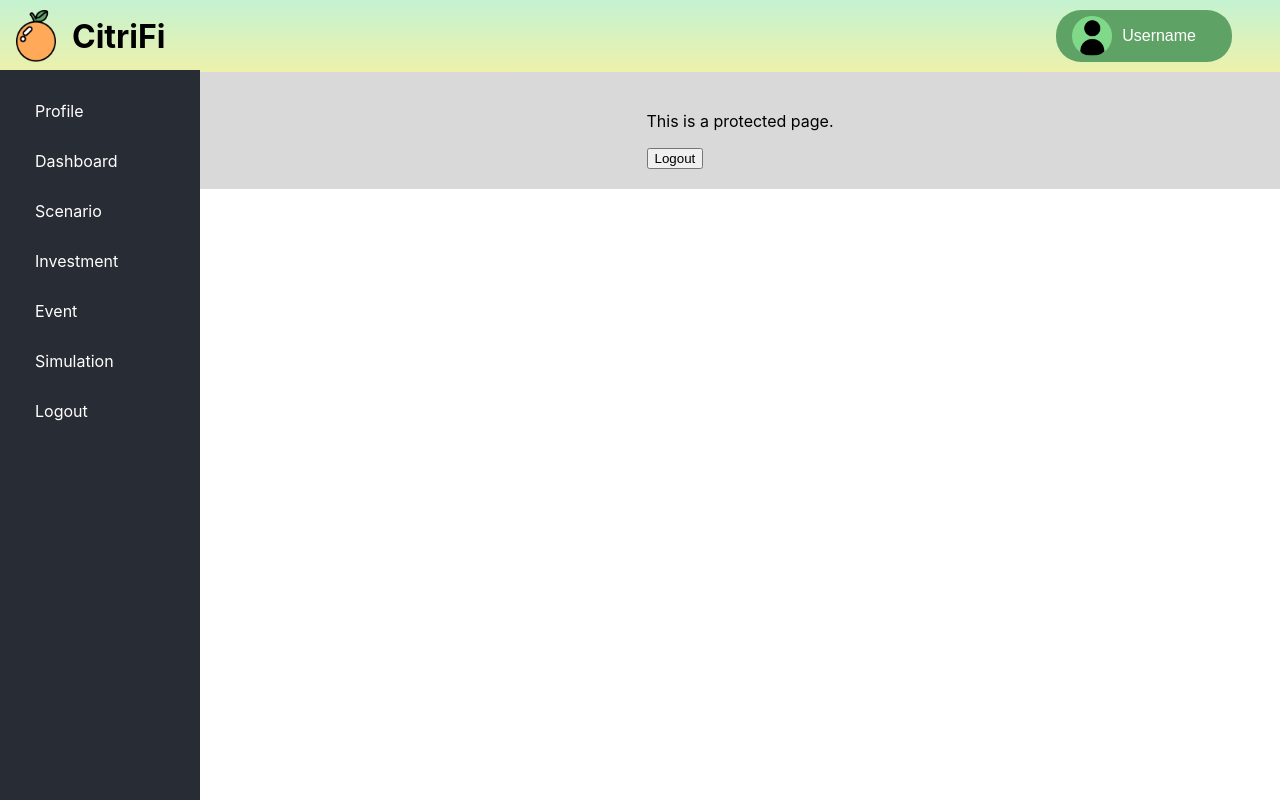
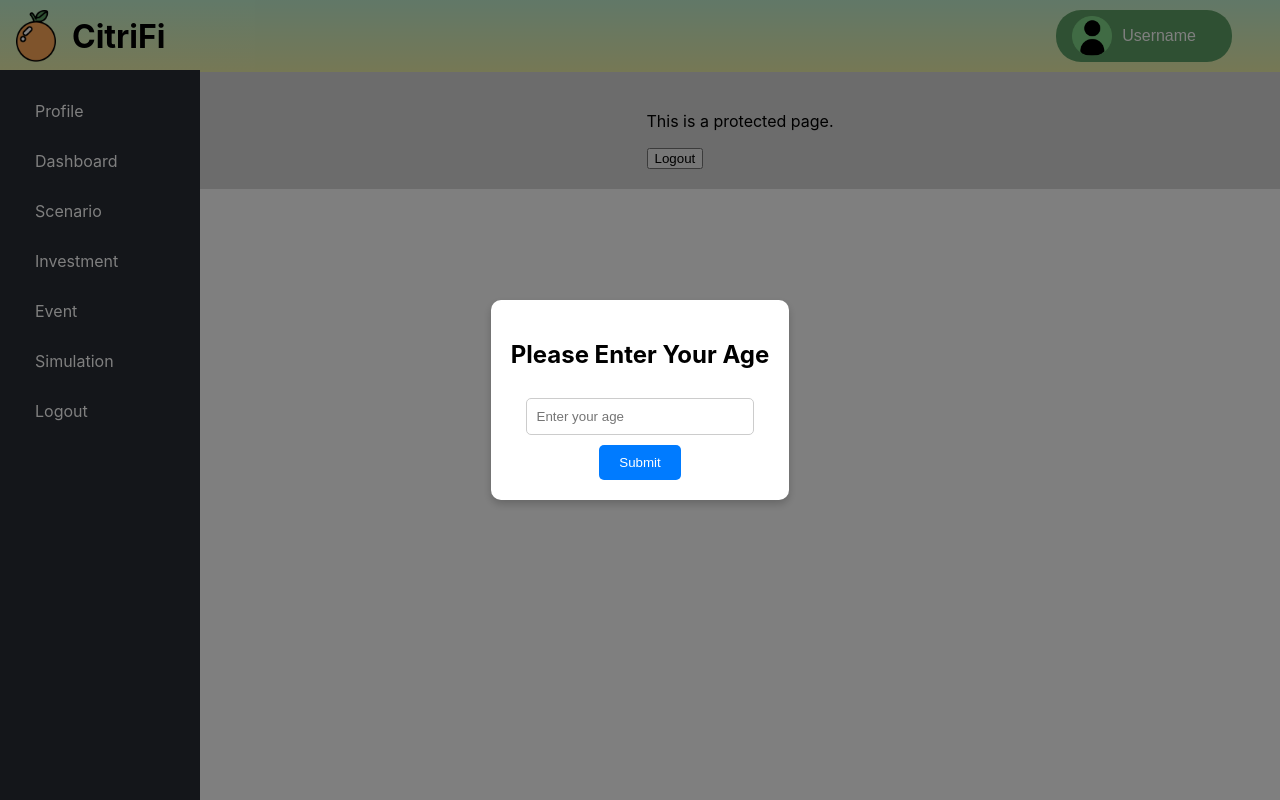
Before and after one commit to Amanda-Ng/Lifetime-Financial-Planner, a React (Create React App) app in the folder client/: page /home in a window 1280 px wide. Built offline with nearby package versions, Linux system fonts and the light colour scheme; no server answers; sample sign-in values are in the browser's storage.

Commit message:
Add popup window to enter age with css

```diff
--- /dev/null
+++ b/client/src/Home.css
@@ -0,0 +1,37 @@
+.popup_container {
+    position: fixed;
+    top: 0;
+    left: 0;
+    width: 100%;
+    height: 100%;
+    background-color: rgba(0, 0, 0, 0.5);
+    display: flex;
+    justify-content: center;
+    align-items: center;
+    z-index: 1000;
+}
+
+.popup_container div {
+    background-color: white;
+    padding: 20px;
+    border-radius: 10px;
+    box-shadow: 0 4px 8px rgba(0, 0, 0, 0.2);
+    text-align: center;
+}
+
+.age_input {
+    padding: 10px;
+    margin: 10px 0;
+    border-radius: 5px;
+    border: 1px solid #ccc;
+    width: 80%;
+}
+
+.submit_age_button {
+    padding: 10px 20px;
+    background-color: #007BFF;
+    color: white;
+    border: none;
+    border-radius: 5px;
+    cursor: pointer;
+}
--- a/client/src/Home.js
+++ b/client/src/Home.js
@@ -6,10 +6,13 @@
 import { useEffect, useState, React } from "react";
 import useApp from "./hooks/useApp";
 import { axiosClient } from "./services/apiClient";
+import "./Home.css";
 
 function Home() {
     const { token, logout } = useApp();
     const [user, setUser] = useState(null);
+    const [age, setAge] = useState(""); // State to store the user's age
+    const [showPopup, setShowPopup] = useState(true); // State to control popup visibility
 
     useEffect(() => {
         (async () => {
@@ -22,13 +25,33 @@ function Home() {
         })();
     }, [token]);
 
+    const handleAgeSubmit = () => {
+        if (age.trim() === "" || isNaN(age) || age <= 0) {
+            alert("Please enter a valid age.");
+            return;
+        }
+        setShowPopup(false); // Close the popup after valid input
+        console.log("User's age:", age); // You can send this to the server if needed
+    };
+
     return (
         <div className="p-4">
+            {showPopup && (
+                <div className="popup_container">
+                    <div>
+                        <h2>Please Enter Your Age</h2>
+                        <input className="age_input" type="number" value={age} onChange={(e) => setAge(e.target.value)} placeholder="Enter your age" />
+                        <br />
+                        <button className="submit_age_button" onClick={handleAgeSubmit}>
+                            Submit
+                        </button>
+                    </div>
+                </div>
+            )}
             <h1 className="text-2x1"> {user?.username} </h1>
             <p className="text-zinc-500"> This is a protected page. </p>
             <button onClick={logout} className="mt-4">
-                {" "}
-                Logout{" "}
+                Logout
             </button>
         </div>
     );
```
